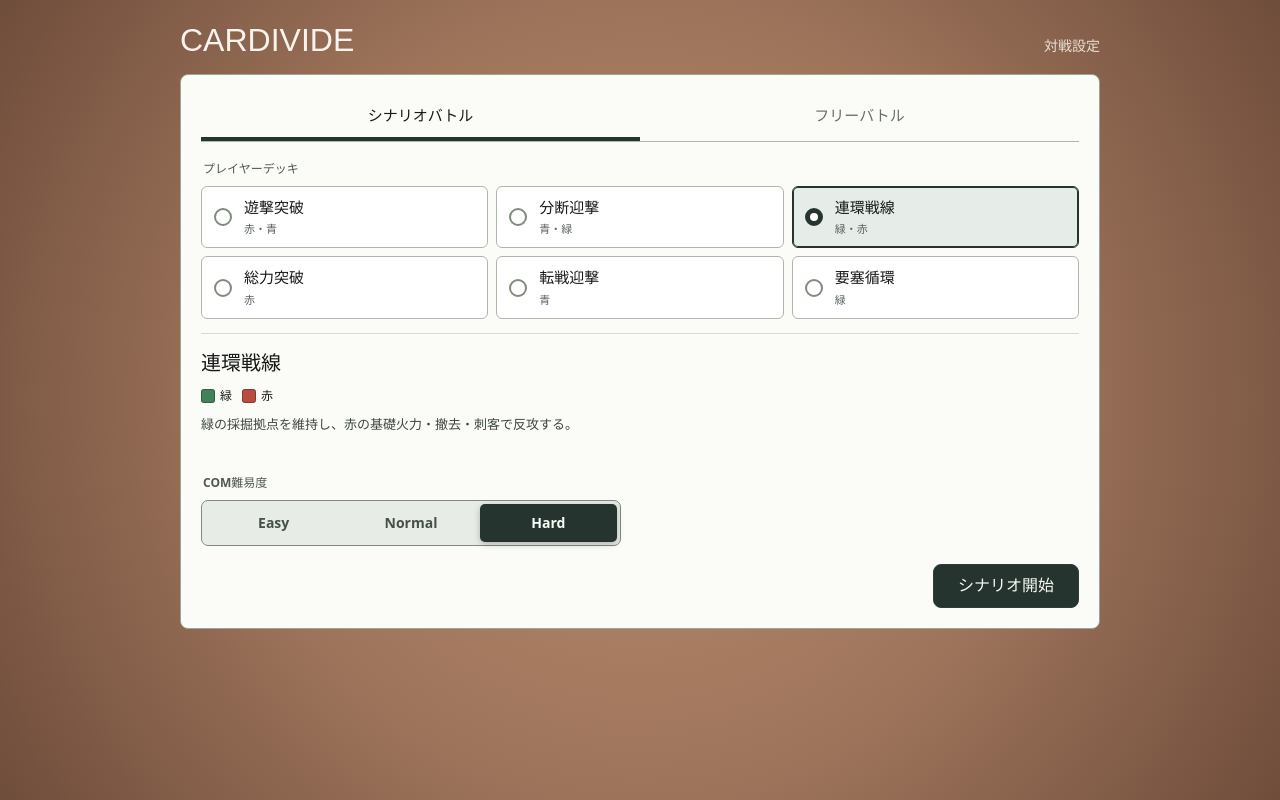
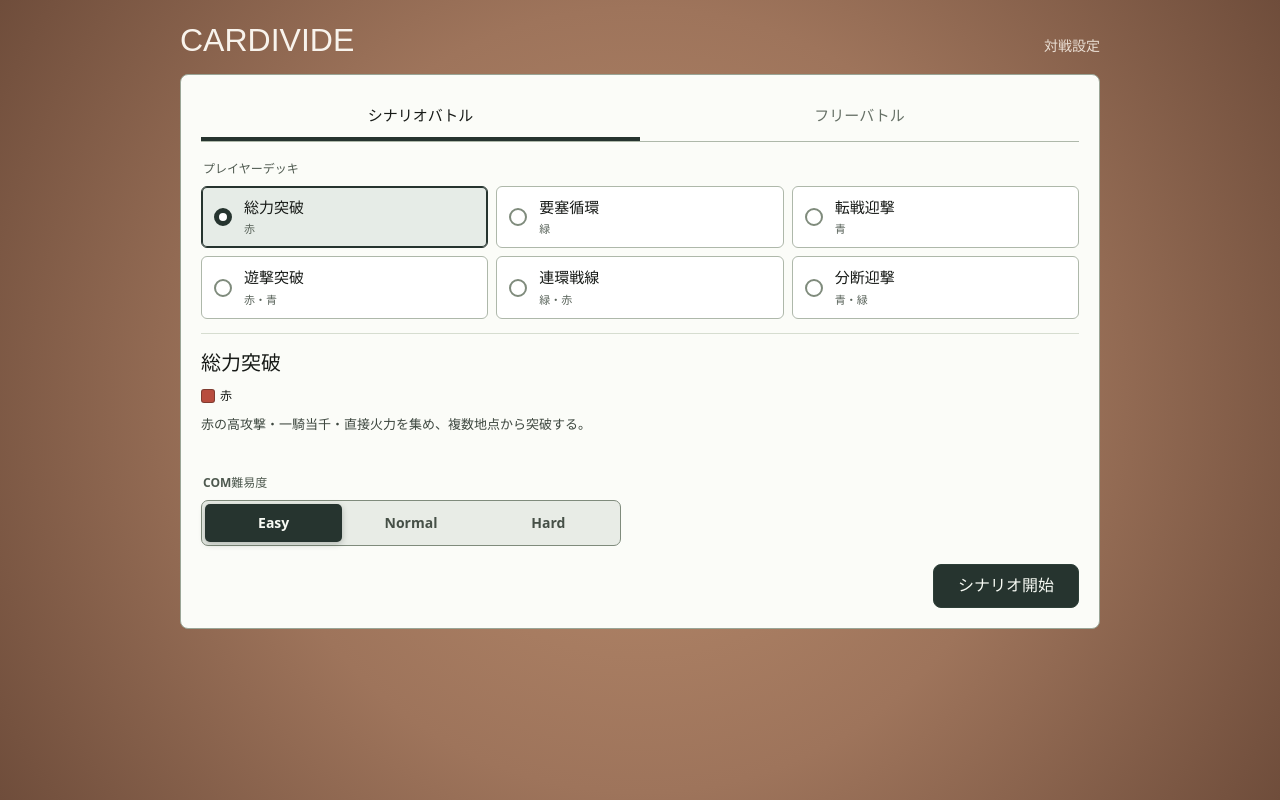
Before and after one commit to kurehajime/cardivide, a React (Vite) app: page / in a window 1280 px wide. Built offline with nearby package versions, Linux system fonts and the light colour scheme; a web font is replaced by a local one.

Commit message:
並び替え

```diff
--- a/src/components/GameApp.tsx
+++ b/src/components/GameApp.tsx
@@ -536,9 +536,9 @@ const GameSession = ({
 const GameApp = () => {
   const [setupMode, setSetupMode] = useState<BattleMode>('scenario')
   const [selection, setSelection] = useState<GameSelection>({
-    playerDeckId: THEME_DECK_IDS.GREEN_RED_FRONTLINE,
+    playerDeckId: THEME_DECK_IDS.RED_TOTAL_ASSAULT,
     comDeckId: THEME_DECK_IDS.RED_BLUE_SKIRMISH,
-    difficulty: 'hard',
+    difficulty: 'easy',
   })
   const [scenarioRun, setScenarioRun] = useState<ScenarioRun | null>(null)
   const [gameStarted, setGameStarted] = useState(false)
--- a/src/game/themeDecks.ts
+++ b/src/game/themeDecks.ts
@@ -284,20 +284,36 @@ const GREEN_FORTRESS_CYCLE = [
 
 export const THEME_DECKS = [
   {
+    id: THEME_DECK_IDS.RED_TOTAL_ASSAULT,
+    name: '総力突破',
+    colors: ['red'],
+    description: '赤の高攻撃・一騎当千・直接火力を集め、複数地点から突破する。',
+    cardDefinitionIds: RED_TOTAL_ASSAULT,
+    tournamentShuffleSalt: 4_146_351_749,
+  },
+  {
+    id: THEME_DECK_IDS.GREEN_FORTRESS_CYCLE,
+    name: '要塞循環',
+    colors: ['green'],
+    description: '緑の高防御・採掘・捕獲を維持し、資源を再展開へつなげる。',
+    cardDefinitionIds: GREEN_FORTRESS_CYCLE,
+    tournamentShuffleSalt: 1_477_358_106,
+  },
+  {
+    id: THEME_DECK_IDS.BLUE_MOBILE_INTERCEPT,
+    name: '転戦迎撃',
+    colors: ['blue'],
+    description: '青の高進軍・反撃・帰還・テレポートで戦線を組み替える。',
+    cardDefinitionIds: BLUE_MOBILE_INTERCEPT,
+    tournamentShuffleSalt: 2_168_962_053,
+  },
+  {
     id: THEME_DECK_IDS.RED_BLUE_SKIRMISH,
     name: '遊撃突破',
     colors: ['red', 'blue'],
     description: '青の進軍・橋頭堡・帰還で侵入路を作り、赤の単独突破を狙う。',
     cardDefinitionIds: RED_BLUE_SKIRMISH,
     tournamentShuffleSalt: 3_350_137_494,
-  },
-  {
-    id: THEME_DECK_IDS.BLUE_GREEN_INTERCEPT,
-    name: '分断迎撃',
-    colors: ['blue', 'green'],
-    description: '青の位置制御と反撃を、緑の高防御・捕獲・しんがりで支える。',
-    cardDefinitionIds: BLUE_GREEN_INTERCEPT,
-    tournamentShuffleSalt: 2_589_017_928,
   },
   {
     id: THEME_DECK_IDS.GREEN_RED_FRONTLINE,
@@ -308,36 +324,20 @@ export const THEME_DECKS = [
     tournamentShuffleSalt: 63_853_786,
   },
   {
-    id: THEME_DECK_IDS.RED_TOTAL_ASSAULT,
-    name: '総力突破',
-    colors: ['red'],
-    description: '赤の高攻撃・一騎当千・直接火力を集め、複数地点から突破する。',
-    cardDefinitionIds: RED_TOTAL_ASSAULT,
-    tournamentShuffleSalt: 4_146_351_749,
-  },
-  {
-    id: THEME_DECK_IDS.BLUE_MOBILE_INTERCEPT,
-    name: '転戦迎撃',
-    colors: ['blue'],
-    description: '青の高進軍・反撃・帰還・テレポートで戦線を組み替える。',
-    cardDefinitionIds: BLUE_MOBILE_INTERCEPT,
-    tournamentShuffleSalt: 2_168_962_053,
-  },
-  {
-    id: THEME_DECK_IDS.GREEN_FORTRESS_CYCLE,
-    name: '要塞循環',
-    colors: ['green'],
-    description: '緑の高防御・採掘・捕獲を維持し、資源を再展開へつなげる。',
-    cardDefinitionIds: GREEN_FORTRESS_CYCLE,
-    tournamentShuffleSalt: 1_477_358_106,
+    id: THEME_DECK_IDS.BLUE_GREEN_INTERCEPT,
+    name: '分断迎撃',
+    colors: ['blue', 'green'],
+    description: '青の位置制御と反撃を、緑の高防御・捕獲・しんがりで支える。',
+    cardDefinitionIds: BLUE_GREEN_INTERCEPT,
+    tournamentShuffleSalt: 2_589_017_928,
   },
 ] satisfies ThemeDeck[]
 
 export const THEME_DECK_BY_ID = {
-  [THEME_DECK_IDS.RED_BLUE_SKIRMISH]: THEME_DECKS[0],
-  [THEME_DECK_IDS.BLUE_GREEN_INTERCEPT]: THEME_DECKS[1],
-  [THEME_DECK_IDS.GREEN_RED_FRONTLINE]: THEME_DECKS[2],
-  [THEME_DECK_IDS.RED_TOTAL_ASSAULT]: THEME_DECKS[3],
-  [THEME_DECK_IDS.BLUE_MOBILE_INTERCEPT]: THEME_DECKS[4],
-  [THEME_DECK_IDS.GREEN_FORTRESS_CYCLE]: THEME_DECKS[5],
+  [THEME_DECK_IDS.RED_TOTAL_ASSAULT]: THEME_DECKS[0],
+  [THEME_DECK_IDS.GREEN_FORTRESS_CYCLE]: THEME_DECKS[1],
+  [THEME_DECK_IDS.BLUE_MOBILE_INTERCEPT]: THEME_DECKS[2],
+  [THEME_DECK_IDS.RED_BLUE_SKIRMISH]: THEME_DECKS[3],
+  [THEME_DECK_IDS.GREEN_RED_FRONTLINE]: THEME_DECKS[4],
+  [THEME_DECK_IDS.BLUE_GREEN_INTERCEPT]: THEME_DECKS[5],
 } satisfies Record<ThemeDeckId, ThemeDeck>
```
Also changed, not shown: 1 other file (tests, documents, lock files or other folders).
